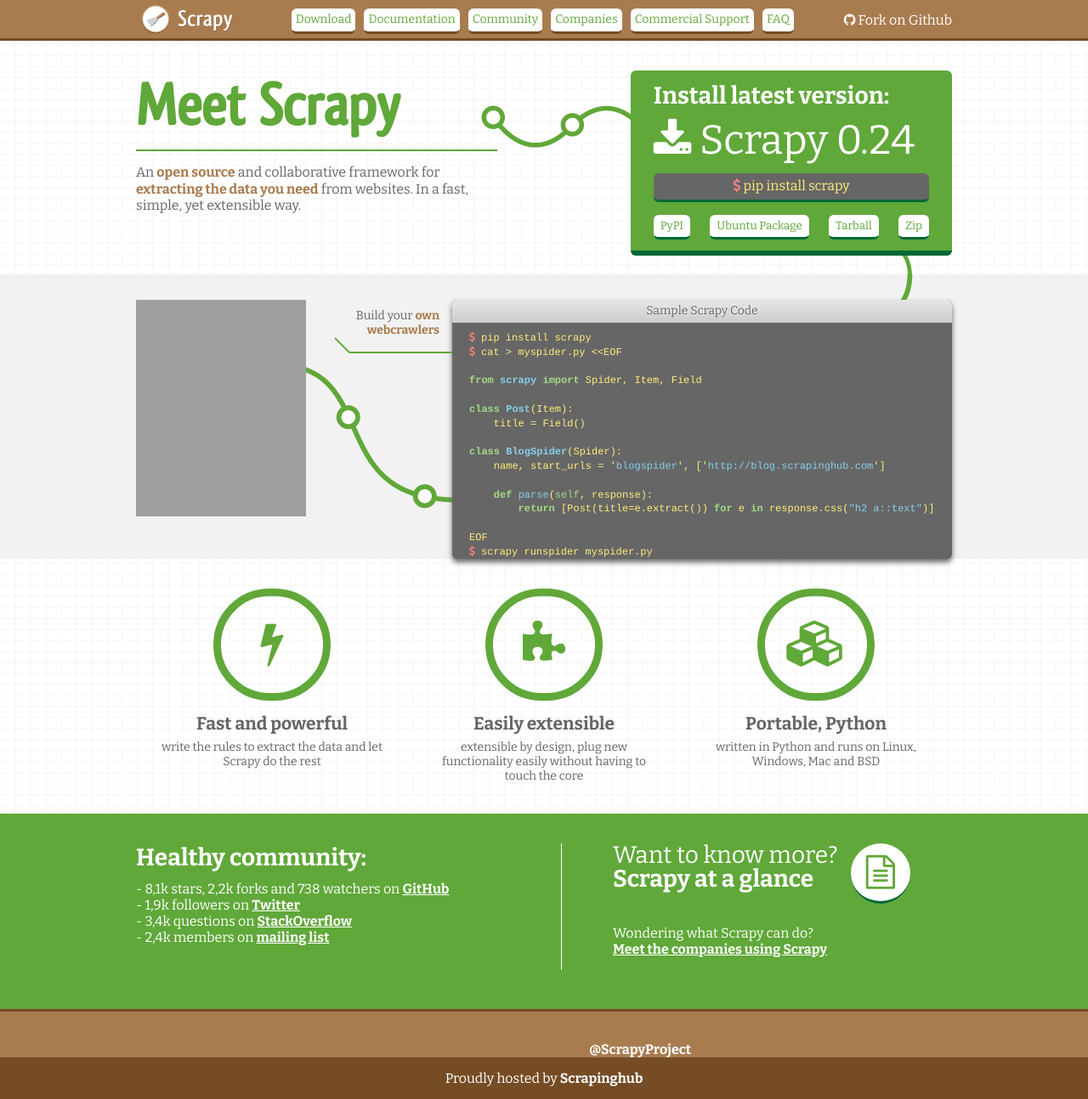
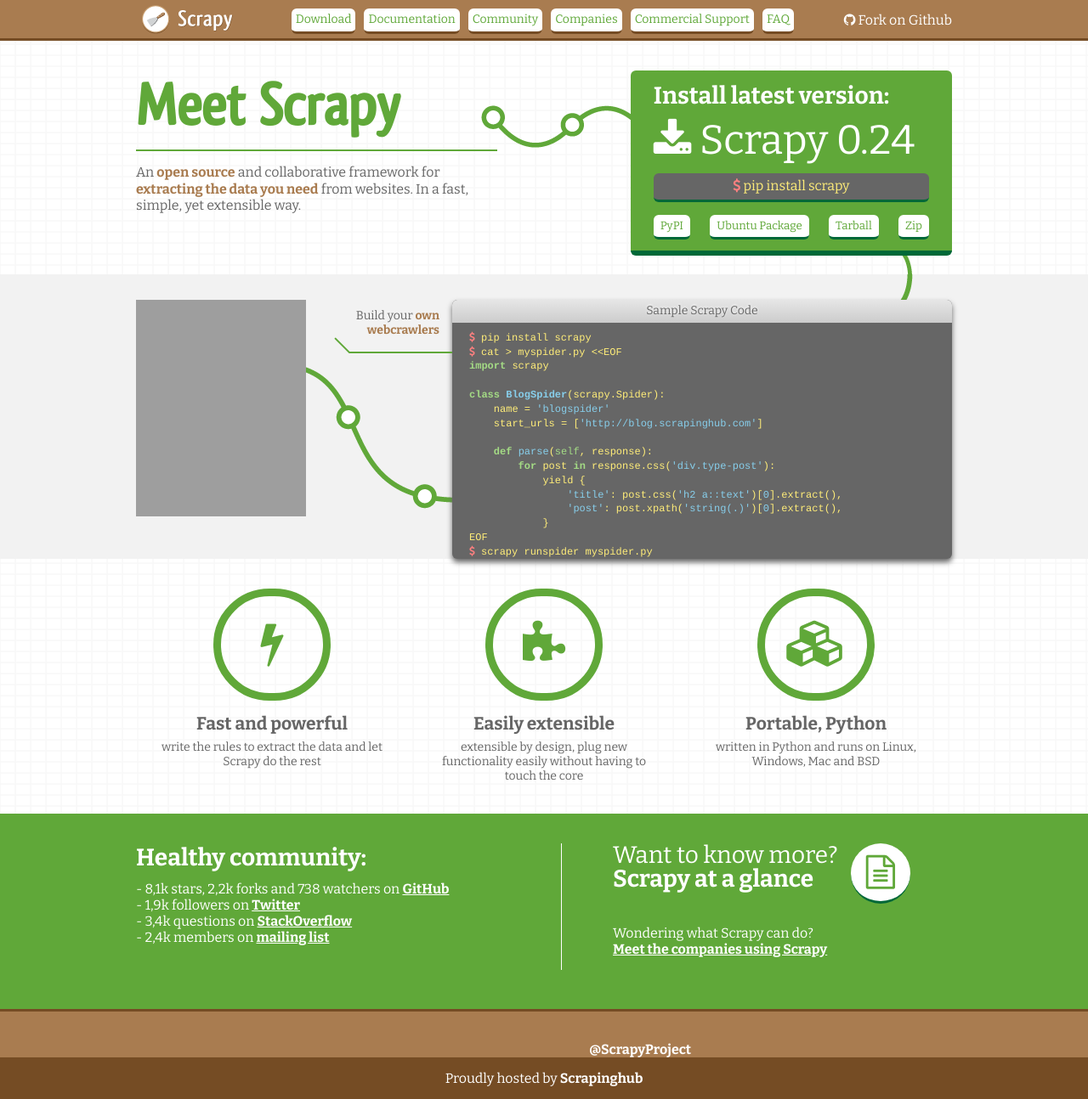
Before and after one commit to scrapy/scrapy.org, a Jekyll site: the page built from index.html, in a window 1280 px wide. Shown: the whole page at 85% size. Built offline with Jekyll 4.4.1, drawn with Linux system fonts in a browser that asks for light colours; comment, search, counter and statistics services are not loaded; grey boxes are pictures that could not be loaded.

Commit message:
new snippet with dict items plus slightly complex scraping

```diff
--- a/index.html
+++ b/index.html
@@ -41,18 +41,19 @@
       </div>
       <div class="box-code">
         <p><span class="prompt" onselectstart="return false"><i class="fa fa-dollar"></i></span> pip install scrapy<br />
-        <span class="prompt" onselectstart="return false"><i class="fa fa-dollar"></i></span> cat > myspider.py &lt;&lt;EOF<br /><br />
-        <span class="green bold">from</span> <span class="blue bold">scrapy</span> <span class="green bold">import</span> Spider, Item, Field<br />
+        <span class="prompt" onselectstart="return false"><i class="fa fa-dollar"></i></span> cat > myspider.py &lt;&lt;EOF<br />
+        <span class="green bold">import</span> scrapy<br />
         <br />
-        <span class="green bold">class</span> <span class="blue bold">Post</span>(Item):<br />
-            <span>&nbsp;&nbsp;&nbsp;&nbsp;title = Field()</span><br />
-        <br />
-        <span class="green bold">class</span> <span class="blue bold">BlogSpider</span>(Spider):<br />
-        <span>&nbsp;&nbsp;&nbsp;&nbsp;name, start_urls = '<span class="blue">blogspider</span>', ['<span class="blue">http://blog.scrapinghub.com</span>']</span><br />
+        <span class="green bold">class</span> <span class="blue bold">BlogSpider</span>(scrapy.Spider):<br />
+        <span>&nbsp;&nbsp;&nbsp;&nbsp;name = <span class="blue">'blogspider'</span></span><br />
+        <span>&nbsp;&nbsp;&nbsp;&nbsp;start_urls = [<span class="blue">'http://blog.scrapinghub.com'</span>]</span><br />
         <br />
         <span class="green bold">&nbsp;&nbsp;&nbsp;&nbsp;def</span> <span class="blue">parse</span>(<span class="green">self</span>, response):<br />
-        <span class="green bold">&nbsp;&nbsp;&nbsp;&nbsp;&nbsp;&nbsp;&nbsp;&nbsp;return</span> [Post(title=e.extract()) <span class="green bold">for</span> e <span class="green bold">in</span> response.css(<span class="blue">"h2 a::text"</span>)]<br />
-        <br />
+        <span>&nbsp;&nbsp;&nbsp;&nbsp;&nbsp;&nbsp;&nbsp;&nbsp;<span class="green bold">for</span> post <span class="green bold">in</span> response.css(<span class="blue">'div.type-post'</span>):<br />
+        <span>&nbsp;&nbsp;&nbsp;&nbsp;&nbsp;&nbsp;&nbsp;&nbsp;&nbsp;&nbsp;&nbsp;&nbsp;yield {<br />
+        <span>&nbsp;&nbsp;&nbsp;&nbsp;&nbsp;&nbsp;&nbsp;&nbsp;&nbsp;&nbsp;&nbsp;&nbsp;&nbsp;&nbsp;&nbsp; <span class="blue">'title'</span>: post.css(<span class="blue">'h2 a::text'</span>)[<span class="blue">0</span>].extract(),<br />
+        <span>&nbsp;&nbsp;&nbsp;&nbsp;&nbsp;&nbsp;&nbsp;&nbsp;&nbsp;&nbsp;&nbsp;&nbsp;&nbsp;&nbsp;&nbsp; <span class="blue">'post'</span>: post.xpath(<span class="blue">'string(.)'</span>)[<span class="blue">0</span>].extract(),<br />
+        <span>&nbsp;&nbsp;&nbsp;&nbsp;&nbsp;&nbsp;&nbsp;&nbsp;&nbsp;&nbsp;&nbsp;&nbsp;}<br />
         EOF<br />
         <span class="prompt" onselectstart="return false"><i class="fa fa-dollar"></i></span> scrapy runspider myspider.py</p>
       </div>
```
